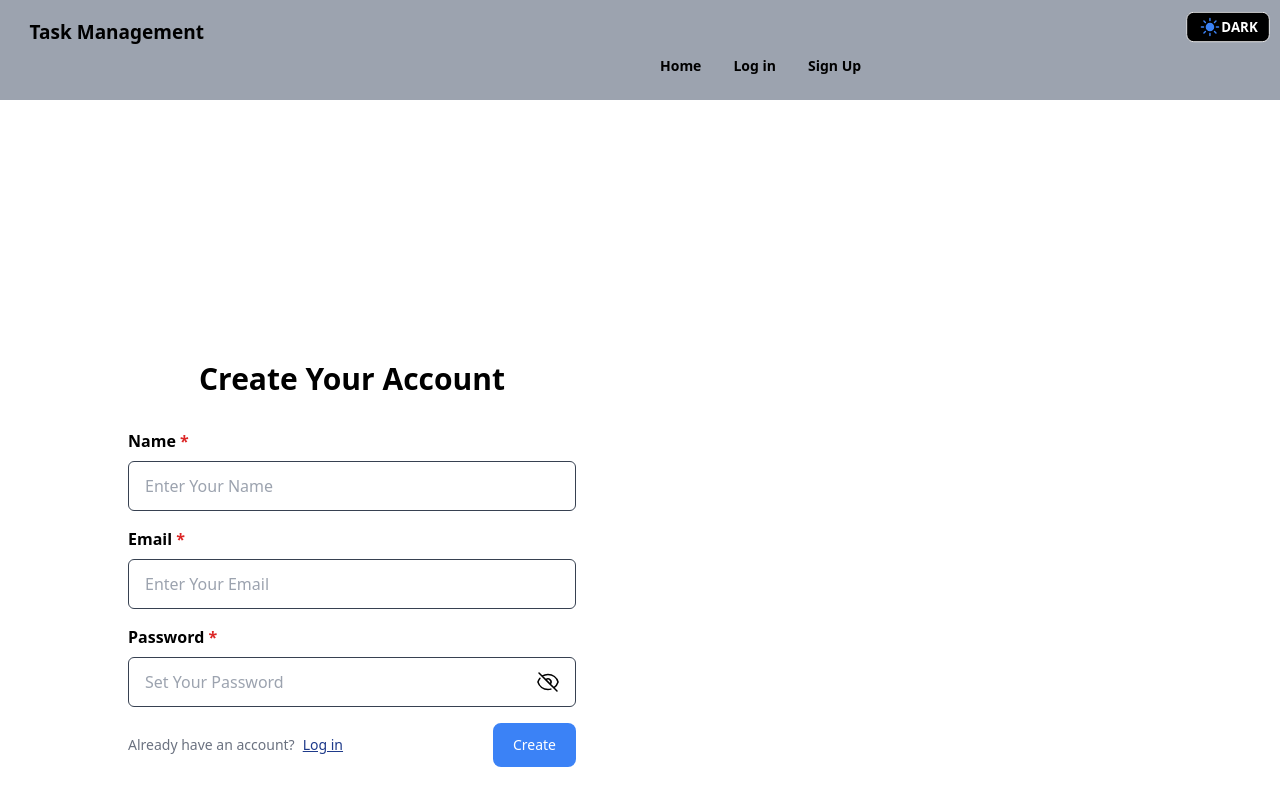
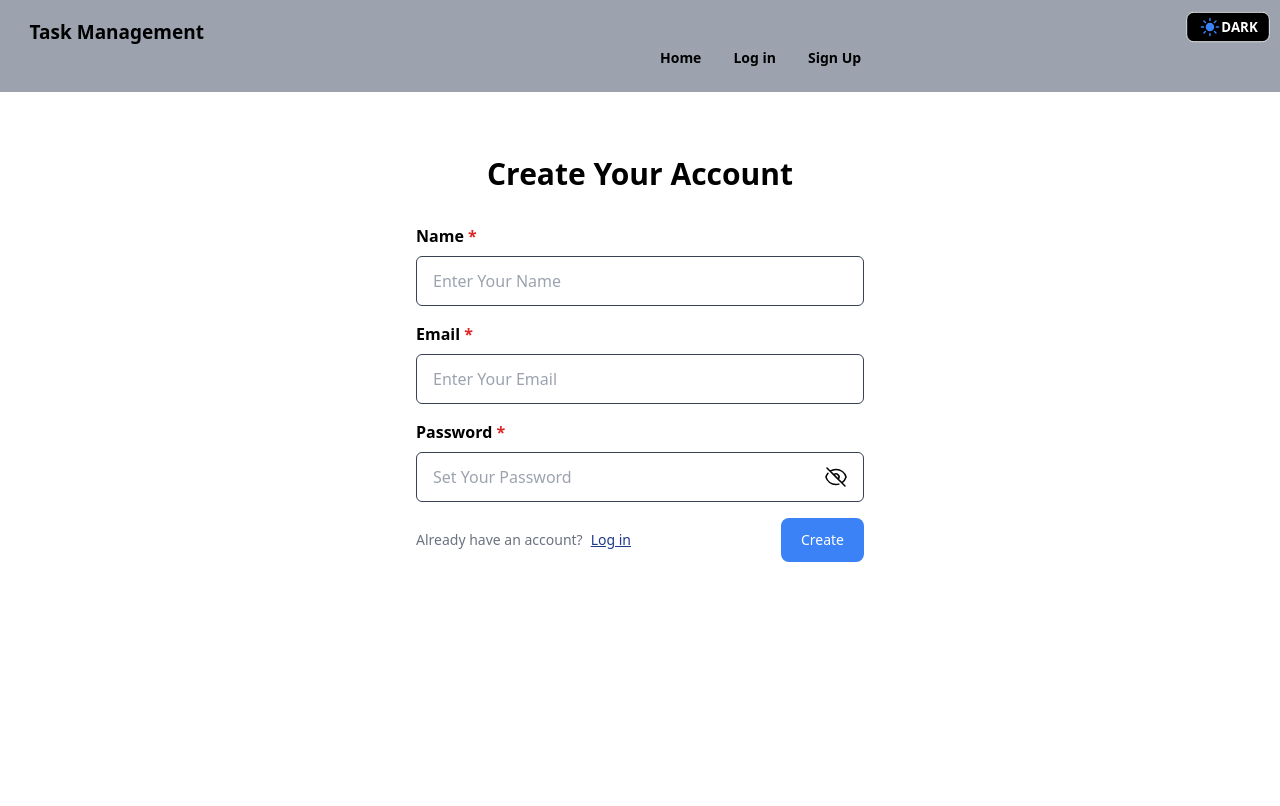
Before and after one commit to TH-Raju/task_management_frontend, a React (Vite) app: page /signup in a window 1280 px wide. Shown: the top 806 px of the page. Built offline with nearby package versions, Linux system fonts and the light colour scheme.

Commit message:
fix: theme issue

```diff
--- a/src/Pages/Authentication/Login/index.jsx
+++ b/src/Pages/Authentication/Login/index.jsx
@@ -54,8 +54,8 @@ const Login = () => {
       });
   };
   return (
-    <section className="relative m-16 flex flex-wrap lg:h-screen lg:items-center min-h-screen">
-      <div className="w-full px-4 py-12 sm:px-6 sm:py-16 lg:w-1/2 lg:px-8 lg:py-24">
+    <section className="relative flex items-center justify-center   ">
+      <div className="w-full px-4  sm:px-6 sm:py-16 lg:w-1/2 lg:px-8 ">
         <div className="mx-auto max-w-lg text-center">
           <h1 className="text-2xl font-bold sm:text-3xl">Log in</h1>
         </div>
--- a/src/Pages/Authentication/Signup/index.jsx
+++ b/src/Pages/Authentication/Signup/index.jsx
@@ -1,12 +1,14 @@
 /* eslint-disable no-unused-vars */
 /* eslint-disable react/no-unescaped-entities */
-import { useState } from "react";
+import { useContext, useState } from "react";
 import { useForm } from "react-hook-form";
 import { Link, useNavigate } from "react-router-dom";
 import Cookies from "universal-cookie";
 import toast, { Toaster } from "react-hot-toast";
+import { ContextData } from "../../../Context";
 
 const Signup = () => {
+  const { theme } = useContext(ContextData);
   const { register, handleSubmit, reset } = useForm();
   const [errorMsg, setErrorMsg] = useState("");
   const [visible, setVisible] = useState(false);
@@ -33,7 +35,7 @@ const Signup = () => {
         // console.log(data);
         if (data.success) {
           toast.success("Account create Successful.");
-        //   console.log(data?.data.email);
+          //   console.log(data?.data.email);
           cookies.set("email", data?.data.email, { path: "/" });
           cookies.set("name", data?.data.name, { path: "/" });
           cookies.set("role", data?.data.role, { path: "/" });
@@ -44,7 +46,7 @@ const Signup = () => {
           );
           reset();
           //   setLoading(false);
-          //   navigate("/");
+          navigate("/");
         } else {
           //   setLoading(false);
           setErrorMsg(data.message);
@@ -52,8 +54,8 @@ const Signup = () => {
       });
   };
   return (
-    <section className="relative m-16 flex flex-wrap lg:h-screen lg:items-center min-h-screen">
-      <div className="w-full px-4 py-12 sm:px-6 sm:py-16 lg:w-1/2 lg:px-8 lg:py-24">
+    <section className="relative  flex justify-center items-center">
+      <div className="w-full px-4 py-12 sm:px-6 sm:py-16 lg:w-1/2 lg:px-8 ">
         <div className="mx-auto max-w-lg text-center">
           <h1 className="text-2xl font-bold sm:text-3xl">
             Create Your Account
@@ -66,7 +68,7 @@ const Signup = () => {
           className="mx-auto mb-0 mt-8 max-w-md space-y-4"
         >
           <div>
-            <label className="block text-black my-2 font-bold">
+            <label className={`block ${theme ? "text-black": "text-white"} my-2 font-bold`}>
               Name <span className="text-red-600">*</span>
             </label>
             <div className="relative">
@@ -79,7 +81,7 @@ const Signup = () => {
             </div>
           </div>
           <div>
-            <label className="block text-black my-2 font-bold">
+            <label className={`block ${theme ? "text-black": "text-white"} my-2 font-bold`}>
               Email <span className="text-red-600">*</span>
             </label>
             <div className="relative">
@@ -93,7 +95,7 @@ const Signup = () => {
           </div>
 
           <div>
-            <label className="block text-black my-2 font-bold">
+            <label className={`block ${theme ? "text-black": "text-white"} my-2 font-bold`}>
               Password <span className="text-red-600">*</span>
             </label>
             <div className="relative">
--- a/src/Shared/Navbar/index.jsx
+++ b/src/Shared/Navbar/index.jsx
@@ -23,7 +23,7 @@ const Navbar = () => {
           <li className="">
             <button
               onClick={() => handleLogout()}
-              className="hover:bg-red-700 hover:text-white bg-red-500    rounded-lg duration-100"
+              className="hover:bg-red-700 hover:text-white bg-red-500  my-2 md:my-0  rounded-lg duration-100"
             >
               <span>Log out</span>
             </button>
@@ -85,7 +85,7 @@ const Navbar = () => {
           </div>
         </div>
       </div>
-      <div className="navbar bg-gray-400 lg:-mt-8">
+      <div className="navbar bg-gray-400 lg:-mt-10">
         <div className="navbar-start">
           <div className="dropdown">
             <label tabIndex={0} className="btn btn-ghost lg:hidden">
```
